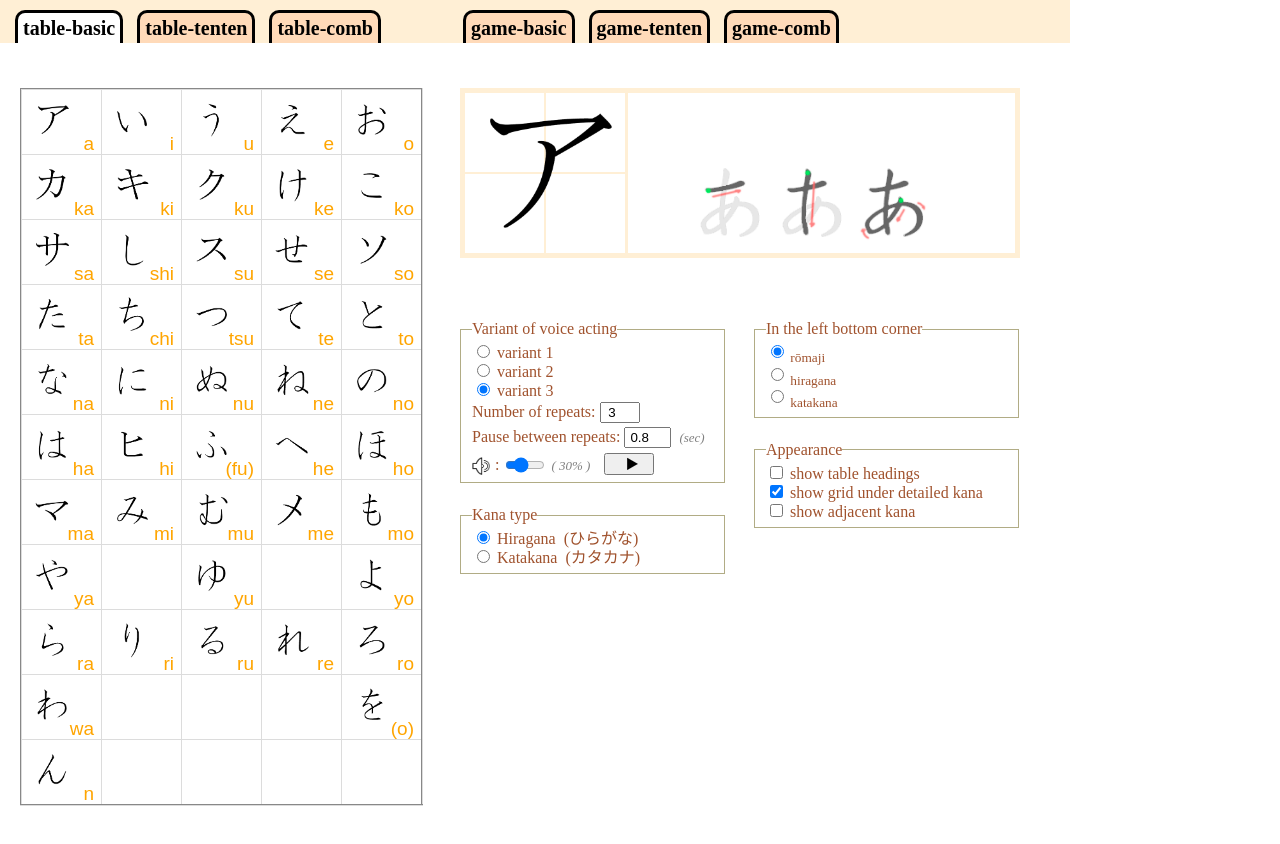
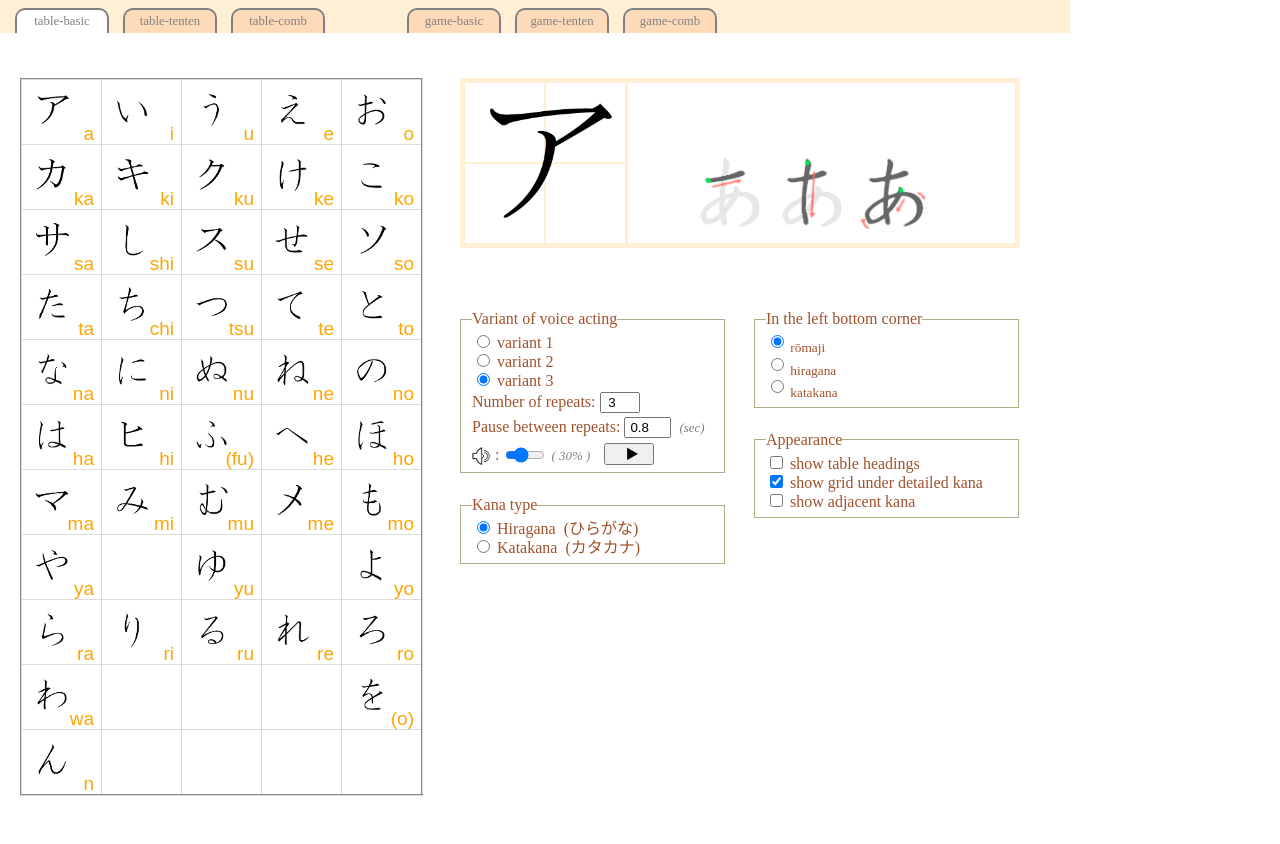
Before and after one commit to Lady3mlnm/Kana-Project, a plain HTML site: page index.html in a window 1280 px wide. Drawn offline with Linux system fonts and the light colour scheme; files whose address does not match are found by name.

Commit message:
Подправлено меню выбора программ
Цель: сделать меню менее заметным, позволяя тем самым сосредоточиться на сути каждого из приложений.

```diff
--- a/index.html
+++ b/index.html
@@ -2,7 +2,7 @@
 <html>
 <head>
   <meta charset='utf-8'>
-  <title>Изучаем GIT: калькулятор</title>
+  <title>Kana Tables</title>
   <link rel='stylesheet' href='basic/reset.css'>
 
   <style>
@@ -17,14 +17,13 @@
       display: inline-block;
       min-width: 80px;
       text-align: center;
-      font-size: 1.25em;
+      font-size: 0.8em;
       text-decoration: none;
-      color: black;
-      font-weight: bold;
+      color: grey;
       padding: 5px;
-      margin: 10px 5px 0;
-      border-color: black;
-      border-width: 3px;
+      margin: 8px 5px 0;
+      border-color: grey;
+      border-width: 2px;
       border-style: solid solid none;
       background-color: peachpuff;
       border-radius: 10px 10px 0 0; }
```
